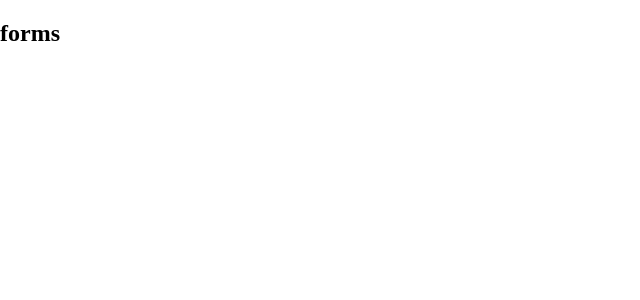
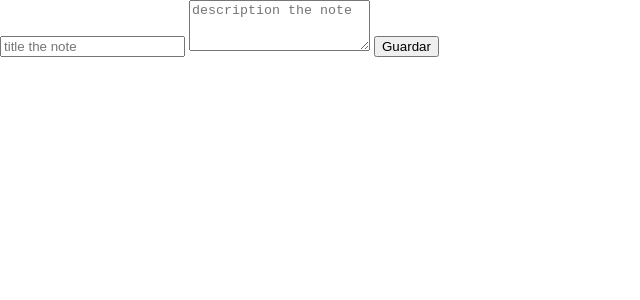
Before and after one commit to castrogarciajs/NET, a SvelteKit app: page /form in a window 1280 px wide. Shown: the top 300 px of the page, without its empty margins (0-640 px from the left). Built offline with nearby package versions, Linux system fonts and the light colour scheme; no server answers.

Commit message:
saved date in firestore --ini

```diff
--- a/src/firebase.ts
+++ b/src/firebase.ts
@@ -1,10 +1,10 @@
 /** @Firebase module */
 import { initializeApp } from "firebase/app";
-import { getAuth } from "firebase/auth";
+import { getFirestore } from "firebase/firestore";
 import { firebaseConfig } from "./firebase.config";
 
 /** @app */
 export const app = initializeApp(firebaseConfig);
 
 /**@Auth */
-export const auth = getAuth(app);
+export const firestore = getFirestore(app);
--- a/src/routes/+page.svelte
+++ b/src/routes/+page.svelte
@@ -9,7 +9,7 @@
 
 <div class="container-svelte">
   <Title nameApp="Svelte App" />
-  <Button {nameButton} path="/blog" />
+  <Button {nameButton} path="/form" />
 </div>
 
 <style>
--- a/src/routes/form/+page.svelte
+++ b/src/routes/form/+page.svelte
@@ -1 +1,46 @@
-<h2>forms</h2>
+<script lang="ts">
+  import { firestore } from "../../firebase";
+  import { collection, addDoc } from "firebase/firestore";
+
+  let form: HTMLFormElement;
+  let title: HTMLInputElement;
+  let description: HTMLTextAreaElement;
+  let message: HTMLSpanElement;
+
+  const saveNotes = (title: string, description: string) =>
+    addDoc(collection(firestore, "notes"), { title, description });
+
+  const handleSubmit = async (event: Event) => {
+    event.preventDefault();
+    const titleValue = title.value;
+    const descriptionValue = description.value;
+
+    if (!titleValue && !descriptionValue) {
+      return message.textContent = "Ingresa valores validos"
+    }
+    message.textContent = "";
+    form.reset();
+    return await saveNotes(titleValue, descriptionValue);
+  };
+</script>
+
+<section>
+  <div>
+    <span bind:this={message}></span>
+  </div>
+  <div>
+    <form on:submit={handleSubmit} bind:this={form}>
+      <input type="text" placeholder="title the note" bind:this={title} />
+      <textarea
+        placeholder="description the note"
+        bind:this={description}
+        rows={3}
+      />
+
+      <button type="submit">Guardar</button>
+    </form>
+  </div>
+</section>
+
+<style>
+</style>
```
